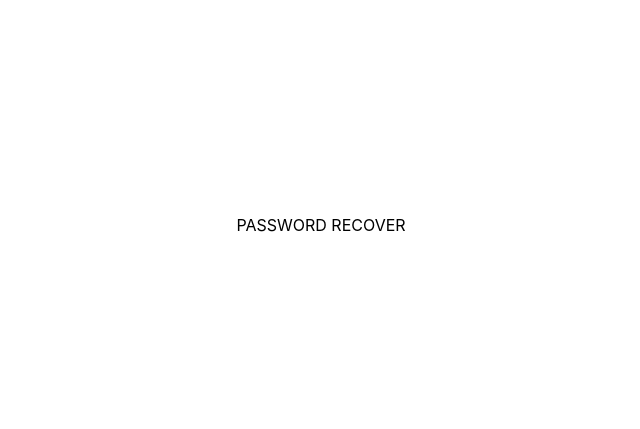
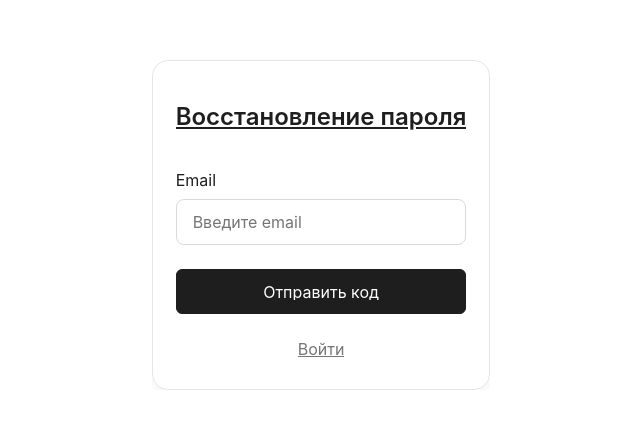
Before and after one commit to moevm/nsql1h26-kitch, a React (Vite) app in the folder frontend/: page /password_recover in a window 1280 px wide. Shown: the part 175-604 px from the top of the page, without its empty margins (319-959 px from the left). Built offline with nearby package versions, Linux system fonts and the light colour scheme; no server answers.

Commit message:
feat(pages): implement PasswordRecoverPage

```diff
--- a/frontend/src/App.tsx
+++ b/frontend/src/App.tsx
@@ -1,6 +1,7 @@
 import {BrowserRouter, Navigate, Route, Routes} from "react-router-dom";
 import {LoginPage} from "./pages/LoginPage/LoginPage.tsx";
 import {RegisterPage} from "./pages/RegisterPage/RegisterPage.tsx";
+import {PasswordRecoverPage} from "./pages/PasswordRecoverPage/PasswordRecoverPage.tsx";
 import {ProtectedRoute} from "./components/ProtectedRoute/ProtectedRoute.tsx";
 
 import {ClientLayout} from "./layouts/ClientLayout/ClientLayout.tsx";
@@ -17,7 +18,7 @@ function AppRoutes() {
             <Route path="/login"            element={<LoginPage />} />
             <Route path="/logout"           element={<LoginPage />} />
             <Route path="/register"         element={<RegisterPage />} />
-            <Route path="/password_recover" element={<div>PASSWORD RECOVER</div>} />
+            <Route path="/password_recover" element={<PasswordRecoverPage />} />
 
             <Route element={
                 <ProtectedRoute allowedRoles={['client']}>
--- /dev/null
+++ b/frontend/src/pages/PasswordRecoverPage/PasswordRecoverPage.module.scss
@@ -0,0 +1 @@
+@use "../../styles/form" as *;
--- /dev/null
+++ b/frontend/src/pages/PasswordRecoverPage/PasswordRecoverPage.tsx
@@ -0,0 +1,158 @@
+import {useState, type ReactElement} from "react";
+import styles from "./PasswordRecoverPage.module.scss"
+import {CommonInputField} from "../../UI/CommonInputField/CommonInputField.tsx";
+import {CommonButton} from "../../UI/CommonButton/CommonButton.tsx";
+import {useNavigate} from "react-router-dom";
+import {Container} from "@mui/material";
+
+export function PasswordRecoverPage(): ReactElement {
+    const navigate = useNavigate();
+    const [isCodeSent, setIsCodeSent] = useState(false);
+
+    const [email, setEmail] = useState("");
+    const [emailError, setEmailError] = useState("");
+
+    const [code, setCode] = useState("");
+    const [codeError, setCodeError] = useState("");
+    const [password, setPassword] = useState("");
+    const [passwordError, setPasswordError] = useState("");
+
+    const validateEmail = () => {
+        if (!email.trim()) {
+            setEmailError("Email обязателен");
+            return false;
+        }
+        if (!/\S+@\S+\.\S+/.test(email)) {
+            setEmailError("Введите корректный email");
+            return false;
+        }
+        setEmailError("");
+        return true;
+    };
+
+    const validateCode = () => {
+        if (!code.trim()) {
+            setCodeError("Код обязателен");
+            return false;
+        }
+        if (code.length !== 6) {
+            setCodeError("Код должен содержать 6 символов");
+            return false;
+        }
+        setCodeError("");
+        return true;
+    };
+
+    const validatePassword = () => {
+        if (!password.trim()) {
+            setPasswordError("Пароль обязателен");
+            return false;
+        }
+        if (password.length < 6) {
+            setPasswordError("Пароль должен содержать минимум 6 символов");
+            return false;
+        }
+        setPasswordError("");
+        return true;
+    };
+
+    const handleEmailChange = (value: string) => {
+        setEmail(value);
+        setEmailError("");
+    };
+
+    const handleCodeChange = (value: string) => {
+        setCode(value);
+        setCodeError("");
+    };
+
+    const handlePasswordChange = (value: string) => {
+        setPassword(value);
+        setPasswordError("");
+    };
+
+    const handleSendEmail = () => {
+        if (validateEmail()) {
+            // TODO: code sending logic
+            setIsCodeSent(true);
+            console.log("SEND CODE to", email);
+        }
+    };
+
+    const handleResetPassword = () => {
+        const isCodeValid = validateCode();
+        const isPasswordValid = validatePassword();
+
+        if (isCodeValid && isPasswordValid) {
+            // TODO: password resetting logic
+            console.log("RESET PASSWORD for", email);
+            navigate("/login");
+        }
+    };
+
+    return (
+        <div>
+            <Container className={styles.form}>
+                <div className={styles.legend}>
+                    <div className={styles.legendText}>Восстановление пароля</div>
+                </div>
+
+                {!isCodeSent ? (
+                        <>
+                            <CommonInputField
+                                label={"Email"}
+                                placeholder={"Введите email"}
+                                type={"email"}
+                                value={email}
+                                onChange={handleEmailChange}
+                                error={!!emailError}
+                                helperText={emailError}
+                            />
+
+                            <CommonButton
+                                title={"Отправить код"}
+                                variant={"primary"}
+                                onClick={handleSendEmail}
+                            />
+                        </>
+                    ) : (
+                        <>
+                            <CommonInputField
+                                label={"Код подтверждения"}
+                                placeholder={"Введите код подтверждения"}
+                                type={"text"}
+                                value={code}
+                                onChange={handleCodeChange}
+                                error={!!codeError}
+                                helperText={codeError}
+                            />
+
+                            <CommonInputField
+                                label={"Новый пароль"}
+                                placeholder={"Введите новый пароль"}
+                                type={"text"}
+                                value={password}
+                                onChange={handlePasswordChange}
+                                error={!!passwordError}
+                                helperText={passwordError}
+                            />
+
+                            <CommonButton
+                                title={"Изменить пароль"}
+                                variant={"primary"}
+                                onClick={handleResetPassword}
+                            />
+                        </>
+                    )
+                }
+
+                <CommonButton
+                    title={"Войти"}
+                    variant={"text"}
+                    onClick={() => navigate("/login")}
+                />
+
+            </Container>
+        </div>
+    );
+}
```
